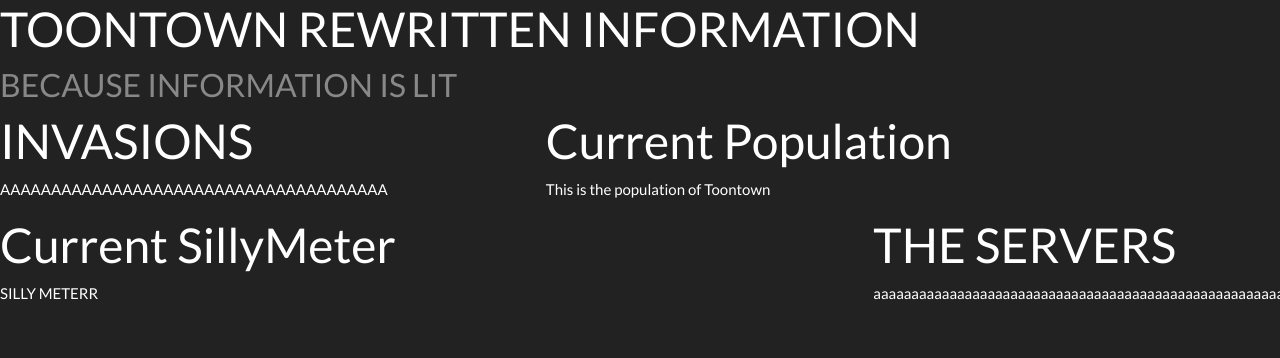
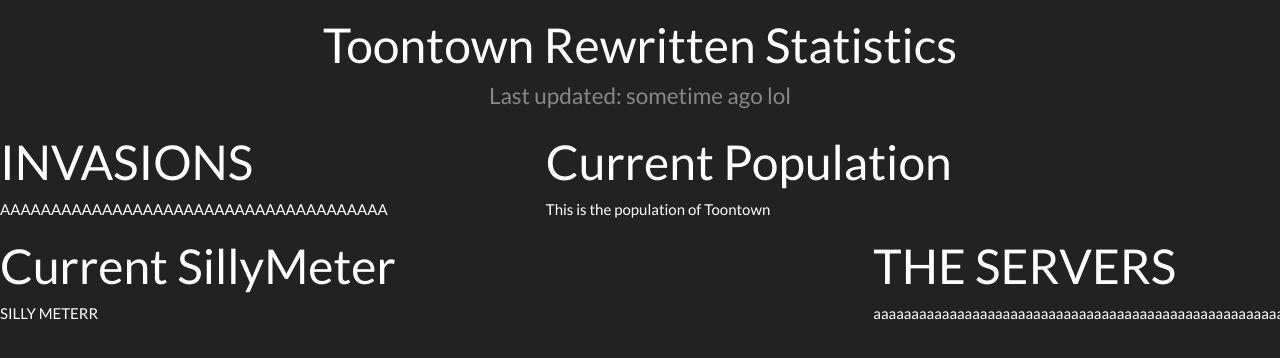
Before and after one commit to darkhappy/ttrinfo-app, a React (Create React App) app: page / in a window 1280 px wide. Shown: the top 358 px of the page. Built offline with nearby package versions, Linux system fonts and the light colour scheme; no server answers.

Commit message:
formatted the header

```diff
--- a/src/components/Header.jsx
+++ b/src/components/Header.jsx
@@ -3,10 +3,10 @@
 class Header extends Component {
   render() {
     return (
-      <>
-        <h1>TOONTOWN REWRITTEN INFORMATION</h1>
-        <h3 className="text-muted">BECAUSE INFORMATION IS LIT</h3>
-      </>
+      <div className="text-center py-3">
+        <h1>Toontown Rewritten Statistics</h1>
+        <h4 className="text-muted">Last updated: sometime ago lol</h4>
+      </div>
     );
   }
 }
```
